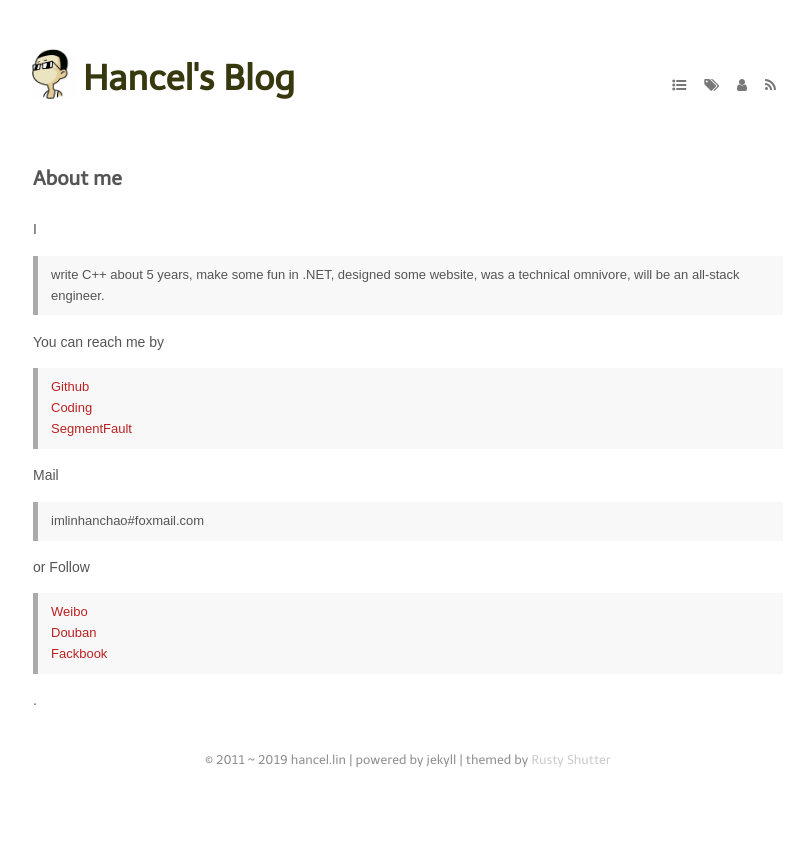
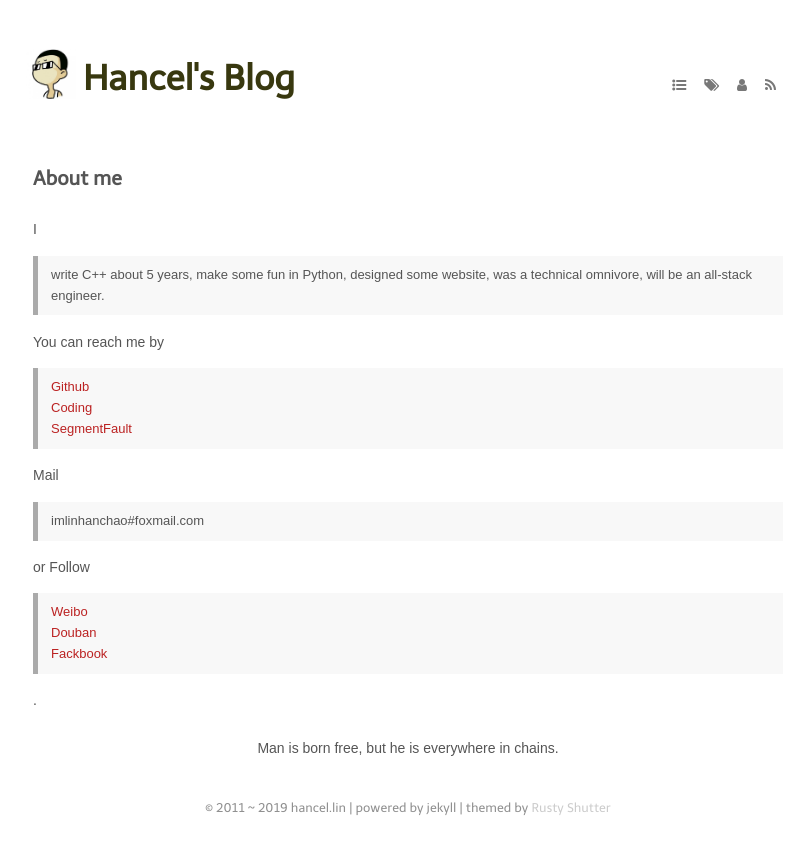
Before and after one commit to imlinhanchao/imlinhanchao, a Jekyll site: the page built from about.markdown, in a window 1280 px wide. Shown: the top 854 px of the page, without its empty margins (232-1039 px from the left). Built offline with Jekyll 4.4.1, drawn with Linux system fonts in a browser that asks for light colours; nearby versions of some CDN libraries; some web fonts are replaced; comment, search, counter and statistics services are not loaded.

Commit message:
更新aboutme。

```diff
--- a/about.markdown
+++ b/about.markdown
@@ -5,7 +5,7 @@ layout: page
 
 I
 
-> write C++ about 5 years, make some fun in .NET, designed some website, was a technical omnivore, will be an all-stack engineer.
+> write C++ about 5 years, make some fun in Python, designed some website, was a technical omnivore, will be an all-stack engineer.
 
 You can reach me by
 
@@ -24,3 +24,6 @@ or Follow
 > [Fackbook](https://www.facebook.com/imlinhanchao)
 
 .
+
+<p style="text-align:center;color:FFF;">Man is born free, but he is everywhere in chains.
+</p>
```
